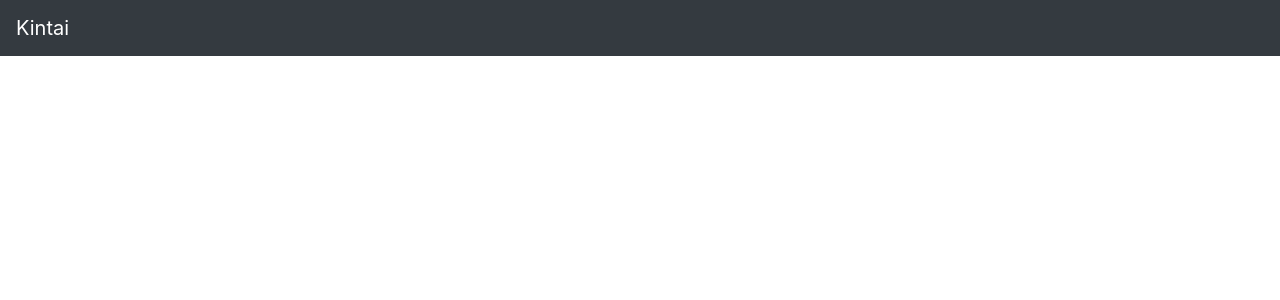
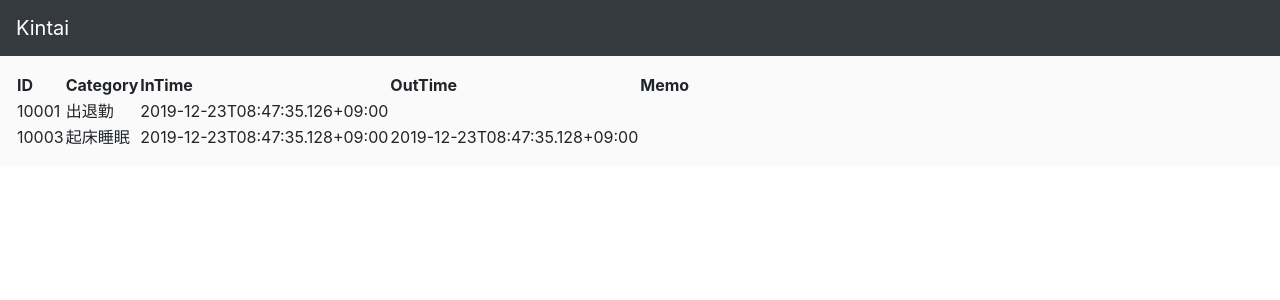
Before and after one commit to northfox/ours-kintai-web, a Vue app: page /kintai-list in a window 1280 px wide. Shown: the top 300 px of the page. Built offline with nearby package versions, Linux system fonts and the light colour scheme.

Commit message:
Add kintai list (tmp)

```diff
--- a/src/common/constants.js
+++ b/src/common/constants.js
@@ -1,4 +1,11 @@
 export default {
   DATE_FORMAT: 'YYYY-MM-DDTHH:mm:ssZ',
-  TIME_FORMAT: 'HH:mm:ss'
+  TIME_FORMAT: 'HH:mm:ss',
+  KINTAI_HEADER: {
+    ID: 'ID',
+    CATEGORY: 'Category',
+    IN_TIME: 'InTime',
+    OUT_TIME: 'OutTime',
+    MEMO: 'Memo'
+  }
 }
--- /dev/null
+++ b/src/components/atoms/KintaiListBodyItem.vue
@@ -0,0 +1,12 @@
+<template>
+  <td>{{ item }}</td>
+</template>
+
+<script>
+export default {
+  name: 'kintai-list-body-item',
+  props: {
+    item: String
+  }
+}
+</script>
--- /dev/null
+++ b/src/components/atoms/KintaiListHeaderItem.vue
@@ -0,0 +1,12 @@
+<template>
+  <th>{{ item }}</th>
+</template>
+
+<script>
+export default {
+  name: 'kintai-list-header-item',
+  props: {
+    item: String
+  }
+}
+</script>
--- /dev/null
+++ b/src/components/molecules/KintaiListBody.vue
@@ -0,0 +1,22 @@
+<template>
+  <tr>
+    <KintaiListBodyItem :item="time.id"></KintaiListBodyItem>
+    <KintaiListBodyItem :item="time.category"></KintaiListBodyItem>
+    <KintaiListBodyItem :item="time.in_time"></KintaiListBodyItem>
+    <KintaiListBodyItem :item="time.out_time"></KintaiListBodyItem>
+    <KintaiListBodyItem :item="time.memo"></KintaiListBodyItem>
+  </tr>
+</template>
+
+<script>
+import KintaiListBodyItem from '../atoms/KintaiListBodyItem'
+export default {
+  name: 'kintai-list-body',
+  components: {
+    KintaiListBodyItem
+  },
+  props: {
+    time: Object
+  }
+}
+</script>
--- /dev/null
+++ b/src/components/molecules/KintaiListHeader.vue
@@ -0,0 +1,25 @@
+<template>
+  <tr>
+    <KintaiListHeaderItem :item="header.ID"></KintaiListHeaderItem>
+    <KintaiListHeaderItem :item="header.CATEGORY"></KintaiListHeaderItem>
+    <KintaiListHeaderItem :item="header.IN_TIME"></KintaiListHeaderItem>
+    <KintaiListHeaderItem :item="header.OUT_TIME"></KintaiListHeaderItem>
+    <KintaiListHeaderItem :item="header.MEMO"></KintaiListHeaderItem>
+  </tr>
+</template>
+
+<script>
+import KintaiListHeaderItem from '@/components/atoms/KintaiListHeaderItem.vue'
+
+export default {
+  name: 'kintai-list-header',
+  components: {
+    KintaiListHeaderItem
+  },
+  data() {
+    return {
+      header: this.$constants.KINTAI_HEADER
+    }
+  }
+}
+</script>
--- /dev/null
+++ b/src/components/organisms/KintaiList.vue
@@ -0,0 +1,22 @@
+<template>
+  <table>
+    <KintaiListHeader></KintaiListHeader>
+    <KintaiListBody v-for="time in times" :time="time" :key="time.id"></KintaiListBody>
+  </table>
+</template>
+
+<script>
+import KintaiListHeader from '../molecules/KintaiListHeader'
+import KintaiListBody from '../molecules/KintaiListBody'
+
+export default {
+  name: 'kintai-list',
+  components: {
+    KintaiListHeader,
+    KintaiListBody
+  },
+  props: {
+    times: Array
+  }
+}
+</script>
--- a/src/router/index.js
+++ b/src/router/index.js
@@ -1,6 +1,7 @@
 import Vue from 'vue'
 import VueRouter from 'vue-router'
 import Home from '../views/Home.vue'
+import KintaiList from '../views/KintaiList.vue'
 
 Vue.use(VueRouter)
 
@@ -9,6 +10,11 @@
     path: '/',
     name: 'home',
     component: Home
+  },
+  {
+    path: '/kintai-list',
+    name: 'kintai-list',
+    component: KintaiList
   },
   {
     path: '/about',
--- a/src/views/Home.vue
+++ b/src/views/Home.vue
@@ -11,7 +11,7 @@
 import InOut from '@/components/organisms/InOut.vue'
 
 export default {
-  name: 'home',
+  name: 'home-template',
   data() {
     return {
       user: {
--- /dev/null
+++ b/src/views/KintaiList.vue
@@ -0,0 +1,46 @@
+<template>
+  <div class="ours---kintai-list">
+    <KintaiList :times="times"></KintaiList>
+  </div>
+</template>
+
+<script>
+// @ is an alias to /src
+import KintaiList from '../components/organisms/KintaiList'
+
+export default {
+  name: 'kintai-list-template',
+  data() {
+    return {
+      user: {
+        id: 10001
+      },
+      times: [
+        {
+          id: 10001,
+          in_time: '2019-12-23T08:47:35.126+09:00',
+          out_time: null,
+          user_id: 10001,
+          category: '出退勤',
+          created_at: '2019-12-23T08:47:35.126+09:00',
+          updated_at: '2019-12-23T08:47:35.126+09:00',
+          deleted_at: null
+        },
+        {
+          id: 10003,
+          in_time: '2019-12-23T08:47:35.128+09:00',
+          out_time: '2019-12-23T08:47:35.128+09:00',
+          user_id: 10001,
+          category: '起床睡眠',
+          created_at: '2019-12-23T08:47:35.128+09:00',
+          updated_at: '2019-12-23T08:47:35.128+09:00',
+          deleted_at: null
+        }
+      ]
+    }
+  },
+  components: {
+    KintaiList
+  }
+}
+</script>
```
